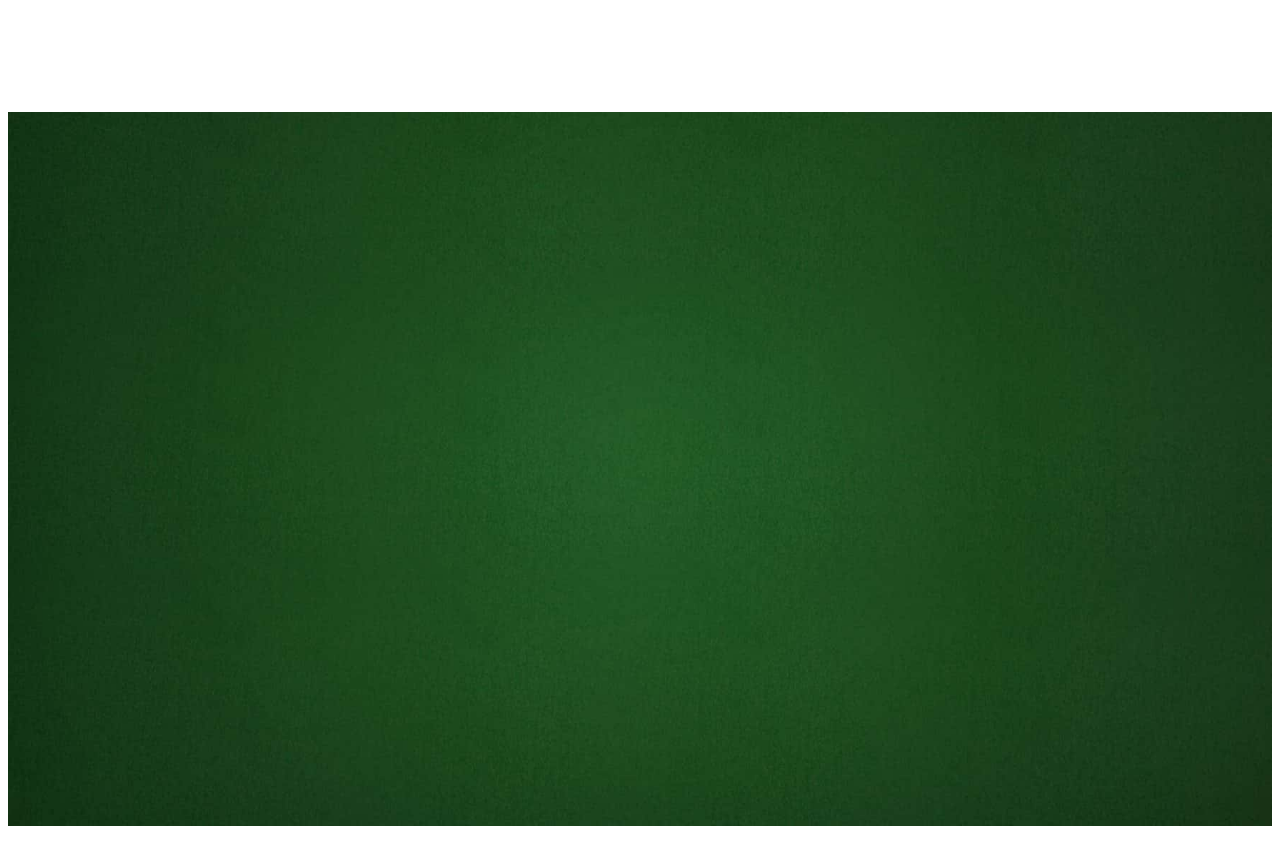
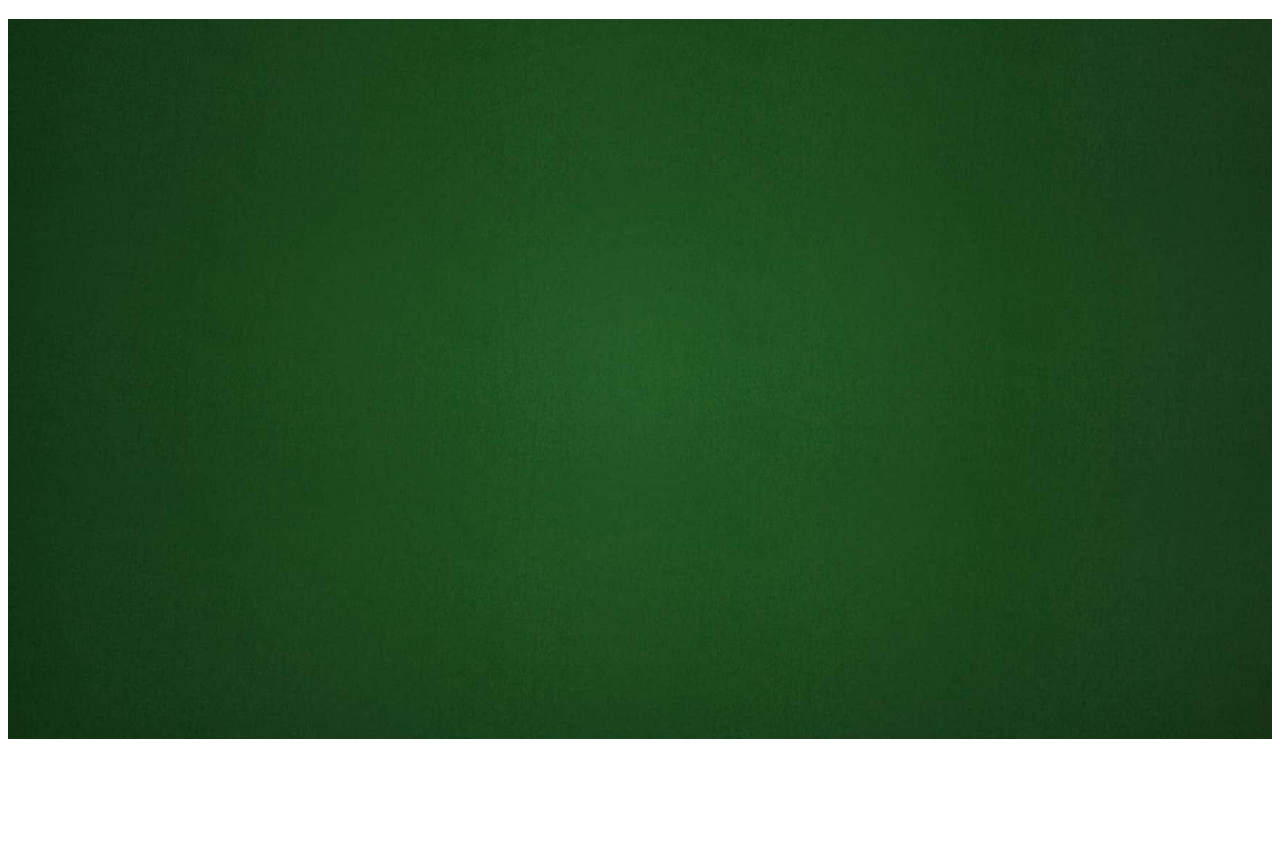
Before and after one commit to wooseok0717/blackjack, a website: page index.html in a window 1280 px wide. Shown: the part 61-926 px from the top of the page. After the commit the page ends 808 px from the top, so only its background shows below. Drawn offline with Linux system fonts and the light colour scheme.

Commit message:
Implemented bit more css for design purposes

```diff
--- a/css/styles.css
+++ b/css/styles.css
@@ -1,7 +1,7 @@
 .table {
   background: url('../images/blackjack_background.jpeg') no-repeat center;
-  background-size: contain;
-  height: 900px;
+  background-size: cover;
+  height: 90vh;
   display: flex;
   flex-direction: column;
   justify-content: space-between;
```
